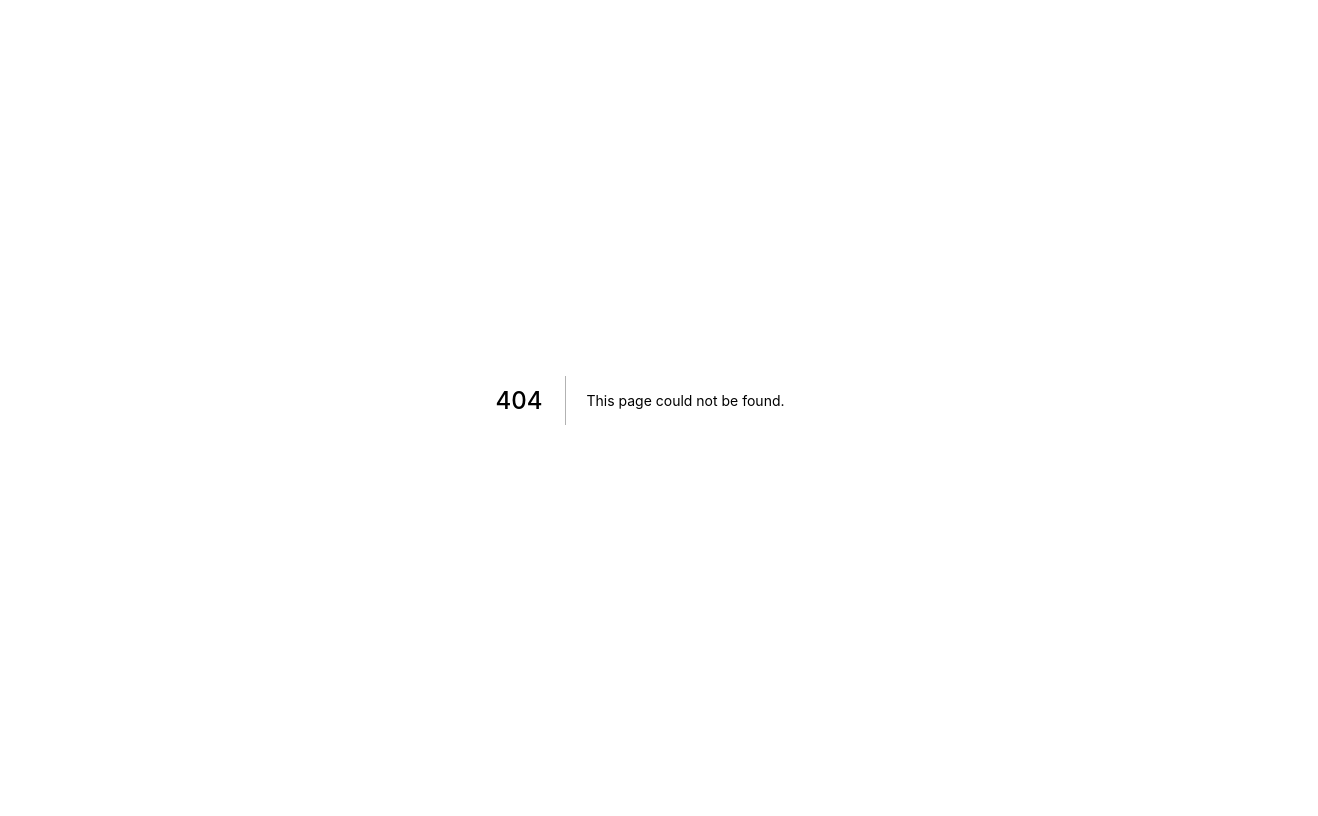
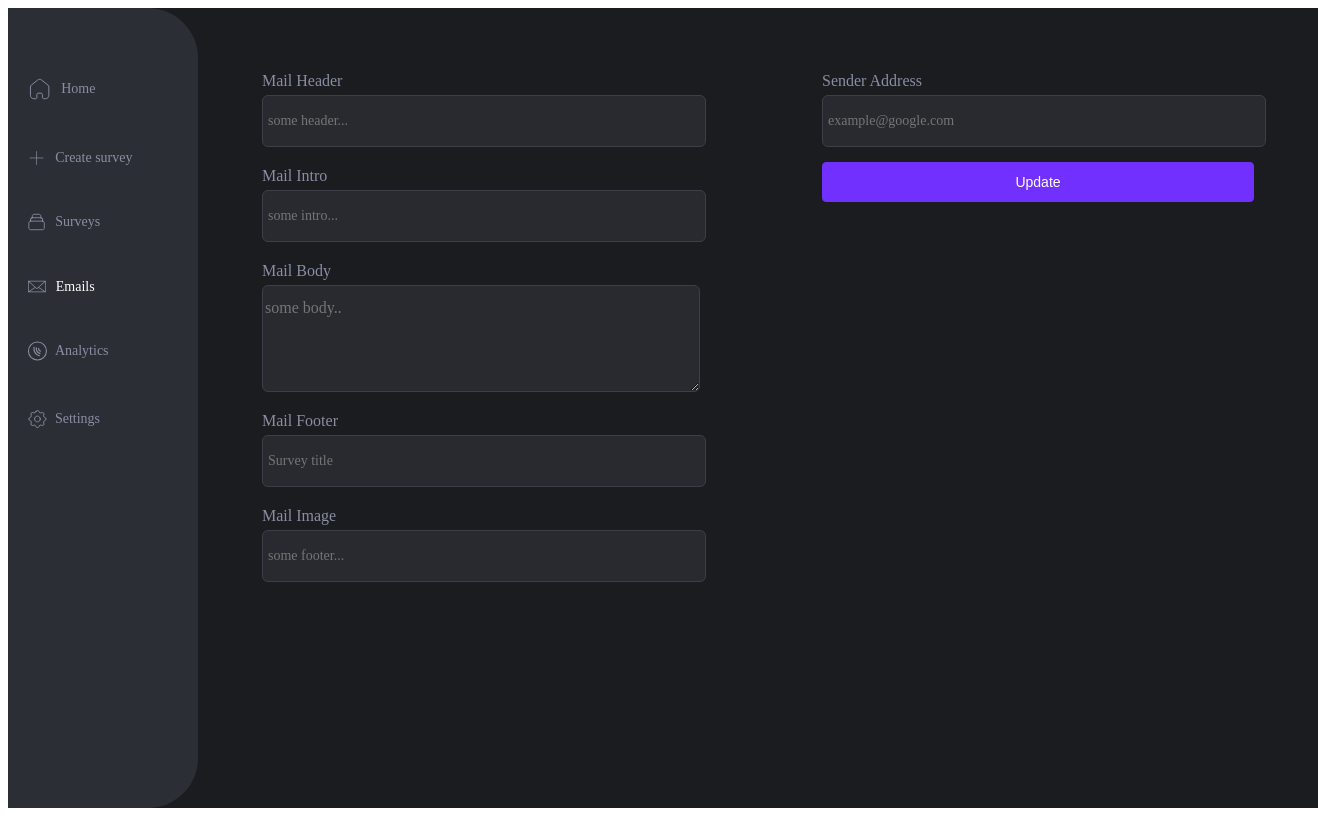
Before and after one commit to After-Dark-Communications/Q1-2022-Frontend, a Next.js app in the folder dashboard/: page /emails in a window 1280 px wide. Before the commit this address had no page. Shown: the whole page, 1318 px wide, since content can reach past the window. Built offline with nearby package versions, Linux system fonts and the light colour scheme.

Commit message:
create email configuration page (#9)

```diff
--- /dev/null
+++ b/dashboard/components/common/Input.tsx
@@ -0,0 +1,19 @@
+import { styled } from "@stitches/react";
+import React from "react";
+
+import { theme } from "../../styles/theme";
+
+export const Input = styled("input", {
+  backgroundColor: `${theme.colors.gray400}`,
+  minWidth: "420px",
+  maxWidth: "450px",
+  font: "inherit",
+  color: `${theme.colors.gray800}`,
+  fontSize: "14px",
+  height: "50px",
+  width: "100%",
+  border: `1px solid ${theme.colors.gray600}`,
+  borderRadius: "6px",
+  marginBottom: "20px",
+  padding: "0 5px",
+});
--- a/dashboard/components/common/ListItem.tsx
+++ b/dashboard/components/common/ListItem.tsx
@@ -5,10 +5,11 @@ export const navBarItem = {
   alignSelf: "center",
   justifyContent: "space-between",
   width: "200px",
+  color: `${theme.colors.gray800}`,
   transition: "color 0.5s",
   fontSize: "14px",
   "&:hover": {
-    color: `${theme.colors.voilet100}`,
+    color: `${theme.colors.gray900}`,
   },
 };
 
@@ -20,7 +21,7 @@ export const ListItem = styled("li", {
       true: navBarItem,
     },
     active: {
-      true: { color: `${theme.colors.voilet100}` },
+      true: { color: `${theme.colors.gray900} !important` },
     },
   },
   length: 0,
--- a/dashboard/components/containers/Nav.tsx
+++ b/dashboard/components/containers/Nav.tsx
@@ -12,6 +12,7 @@ import { Add } from "../../public/SVG/Add";
 import { Settings } from "../../public/SVG/Settings";
 import { Analytics } from "../../public/SVG/Analytics";
 import { useRouter } from "next/router";
+import { EmailSvg } from "../../public/SVG/Email";
 
 export const NavBar = () => {
   const { pathname } = useRouter();
@@ -43,7 +44,7 @@ export const NavBar = () => {
           <Box row css={{ backgroundColor: "transparent", gap: "10px" }}>
             <Add />
             <ListItem navBarItem active={pathname == "/createSurvey"}>
-              Create Survey
+              Create survey
             </ListItem>
           </Box>
         </Link>
@@ -53,6 +54,15 @@ export const NavBar = () => {
             <Table />
             <ListItem navBarItem active={pathname == "/surveys"}>
               Surveys
+            </ListItem>
+          </Box>
+        </Link>
+
+        <Link href="/emails" passHref>
+          <Box row css={{ backgroundColor: "transparent", gap: "10px" }}>
+            <EmailSvg />
+            <ListItem navBarItem active={pathname == "/emails"}>
+              Emails
             </ListItem>
           </Box>
         </Link>
--- /dev/null
+++ b/dashboard/pages/emails.tsx
@@ -0,0 +1,201 @@
+import axios from "axios";
+import Head from "next/head";
+import { useEffect } from "react";
+import { useForm } from "react-hook-form";
+import { toast } from "react-toastify";
+import { Box } from "../components/common/Box";
+import { Input } from "../components/common/Input";
+import { Text } from "../components/common/Text";
+import { NavBar } from "../components/containers/Nav";
+import styles from "../styles/Home.module.css";
+import { theme } from "../styles/theme";
+
+const ConfigureEmail = () => {
+  const {
+    register,
+    reset,
+    handleSubmit,
+    formState: errors,
+    control,
+  } = useForm();
+
+  useEffect(() => {
+    if (errors.errors.senderAddress) {
+      console.log(errors.errors.senderAddress.message);
+      toast(errors.errors.senderAddress.message, {
+        position: "bottom-right",
+        autoClose: 5000,
+        theme: "dark",
+        hideProgressBar: false,
+        closeOnClick: true,
+        pauseOnHover: true,
+        draggable: true,
+        progress: undefined,
+      });
+    }
+  }, [errors]);
+
+  const handleSendEmail = () => {
+    console.log(control._formValues.senderAddress);
+    axios.post("https://dinner-in-motion-project.ew.r.appspot.com/email/send", {
+      email: control._formValues.senderAddress,
+    });
+  };
+  return (
+    <div className={styles.container}>
+      <Head>
+        <meta name="description" content="Email configuration" />
+        <link rel="icon" href="/favicon.ico" />
+      </Head>
+
+      <Box row>
+        <NavBar />
+
+        <form
+          style={{ display: "contents" }}
+          onSubmit={handleSubmit(handleSendEmail)}
+        >
+          <Box column css={{ padding: "4em" }}>
+            <Box column>
+              <label
+                style={{
+                  color: `${theme.colors.gray800}`,
+                }}
+              >
+                Mail Header
+              </label>
+              <Input
+                css={{ marginTop: "5px" }}
+                {...register("mailHeader", {
+                  required: false,
+                })}
+                placeholder="some header..."
+              />
+            </Box>
+
+            <Box column>
+              <label
+                style={{
+                  color: `${theme.colors.gray800}`,
+                }}
+              >
+                Mail Intro
+              </label>
+              <Input
+                css={{ marginTop: "5px" }}
+                {...register("mailIntro", {
+                  required: false,
+                })}
+                placeholder="some intro..."
+              />
+            </Box>
+
+            <Box column>
+              <label
+                style={{
+                  color: `${theme.colors.gray800}`,
+                }}
+              >
+                Mail Body
+              </label>
+              <textarea
+                placeholder="some body.."
+                {...register("mailBody")}
+                style={{
+                  backgroundColor: `${theme.colors.gray400}`,
+                  font: "inherit",
+                  color: `${theme.colors.gray800}`,
+                  fontSize: "16px",
+                  height: "90px",
+                  width: "100%",
+                  border: `1px solid ${theme.colors.gray600}`,
+                  paddingTop: "13px",
+                  borderRadius: "6px",
+                  margin: "5px 0 20px 0",
+                }}
+              ></textarea>
+            </Box>
+
+            <Box column>
+              <label
+                style={{
+                  color: `${theme.colors.gray800}`,
+                }}
+              >
+                Mail Footer
+              </label>
+              <Input
+                css={{ marginTop: "5px" }}
+                {...register("mailFooter", {
+                  required: false,
+                })}
+                placeholder="Survey title"
+              />
+            </Box>
+
+            <Box column>
+              <label
+                style={{
+                  color: `${theme.colors.gray800}`,
+                }}
+              >
+                Mail Image
+              </label>
+              <Input
+                css={{ marginTop: "5px" }}
+                {...register("mailImage", {
+                  required: false,
+                })}
+                placeholder="some footer..."
+              />
+            </Box>
+          </Box>
+          <Box column css={{ padding: "4em" }}>
+            <Box column>
+              <label
+                style={{
+                  color: `${theme.colors.gray800}`,
+                }}
+              >
+                Sender Address
+              </label>
+              <Input
+                css={{
+                  marginTop: "5px",
+                  marginBottom: "15px",
+                }}
+                {...register("senderAddress", {
+                  required: "Address can not be empty",
+                })}
+                placeholder="example@google.com"
+              />
+              {errors && errors.errors && errors.errors.senderAddress && (
+                <Text
+                  css={{ color: "red", margin: "10px 0", fontSize: "12px" }}
+                >
+                  {errors.errors.senderAddress.message}
+                </Text>
+              )}
+            </Box>
+
+            <input
+              type="submit"
+              value="Update"
+              style={{
+                width: "100%",
+                height: "40px",
+                background: `${theme.colors.voilet100}`,
+                border: `1px solid ${theme.colors.voilet100}`,
+                color: "white",
+                cursor: "pointer",
+                borderRadius: "4px",
+                fontSize: "14px",
+              }}
+            ></input>
+          </Box>
+        </form>
+      </Box>
+    </div>
+  );
+};
+export default ConfigureEmail;
--- /dev/null
+++ b/dashboard/public/SVG/Email.tsx
@@ -0,0 +1,19 @@
+export const EmailSvg = () => {
+  return (
+    <svg version="1.1" id="Layer_1" height={25} viewBox="0 0 512 512">
+      <g>
+        <g>
+          <path
+            d="M501.801,93.495H10.199C4.567,93.495,0,98.061,0,103.694v304.611c0,5.633,4.567,10.199,10.199,10.199h491.602
+			c5.632,0,10.199-4.566,10.199-10.199V103.694C512,98.061,507.433,93.495,501.801,93.495z M474.711,113.893L256,305.767
+			L37.29,113.893H474.711z M20.398,126.21l176.213,154.591L20.398,389.988V126.21z M46.025,398.105l166.617-103.24l36.631,32.137
+			c1.925,1.688,4.324,2.532,6.726,2.532s4.802-0.845,6.726-2.532l36.632-32.138l166.617,103.241H46.025z M491.602,389.988
+			L315.389,280.8l176.213-154.59V389.988z"
+            fill="#898EA2"
+          />
+        </g>
+      </g>
+      <g></g>
+    </svg>
+  );
+};
```
Also changed, not shown: dashboard/pages/createSurvey.tsx (+4 -5 lines).
